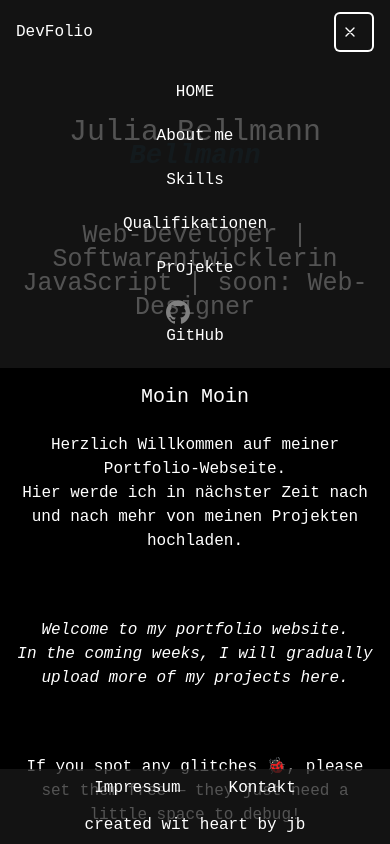
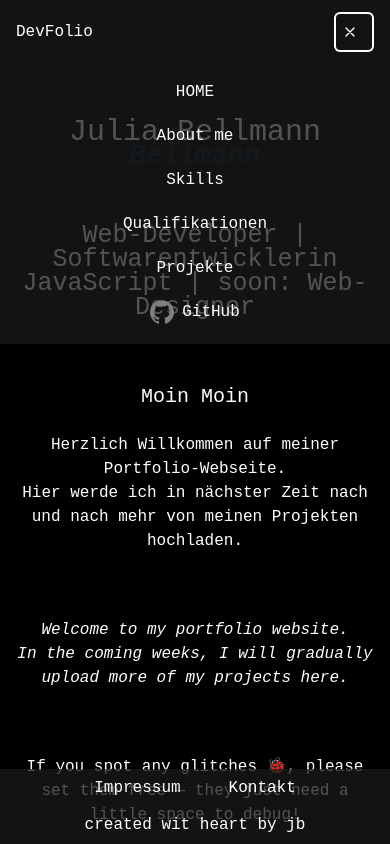
Before and after one commit to juliabellmann/portfolio, a Next.js app: page / in a window 390 px wide. Both pictures are taken after a click on the button 354 px from the left and 32 px from the top of the page. Shown: the top 844 px of the page. Built offline with nearby package versions, Linux system fonts and the light colour scheme.

Commit message:
correct navbar

```diff
--- a/app/_components/Navbar.js
+++ b/app/_components/Navbar.js
@@ -132,7 +132,7 @@ export default function Navbar() {
                         </Link>
                         <Link
                             href="/github"
-                            className="text-white block hover:bg-white hover:text-black rounded-lg p-2"
+                            className="text-white block hover:bg-white hover:text-black rounded-lg p-2 nav-icon"
                         >
                             <svg role="img" viewBox="0 0 24 24" xmlns="http://www.w3.org/2000/svg"><title>GitHub</title><path d="M12 .297c-6.63 0-12 5.373-12 12 0 5.303 3.438 9.8 8.205 11.385.6.113.82-.258.82-.577 0-.285-.01-1.04-.015-2.04-3.338.724-4.042-1.61-4.042-1.61C4.422 18.07 3.633 17.7 3.633 17.7c-1.087-.744.084-.729.084-.729 1.205.084 1.838 1.236 1.838 1.236 1.07 1.835 2.809 1.305 3.495.998.108-.776.417-1.305.76-1.605-2.665-.3-5.466-1.332-5.466-5.93 0-1.31.465-2.38 1.235-3.22-.135-.303-.54-1.523.105-3.176 0 0 1.005-.322 3.3 1.23.96-.267 1.98-.399 3-.405 1.02.006 2.04.138 3 .405 2.28-1.552 3.285-1.23 3.285-1.23.645 1.653.24 2.873.12 3.176.765.84 1.23 1.91 1.23 3.22 0 4.61-2.805 5.625-5.475 5.92.42.36.81 1.096.81 2.22 0 1.606-.015 2.896-.015 3.286 0 .315.21.69.825.57C20.565 22.092 24 17.592 24 12.297c0-6.627-5.373-12-12-12"/></svg>GitHub
                         </Link>
--- a/app/_styles/globals.css
+++ b/app/_styles/globals.css
@@ -217,15 +217,8 @@ nav {
   background-color: var(--background-section-one);
   color: var(--color-font);
 
-  /* height: var(--height-nav-footer); */
   }
 
-.nav-big {
-  position: fixed;
-  top: 0;
-  left: 0;
-  right: 0;
-}
   /* display: flex;
   flex-wrap: nowrap;
   justify-content: space-between;
```
